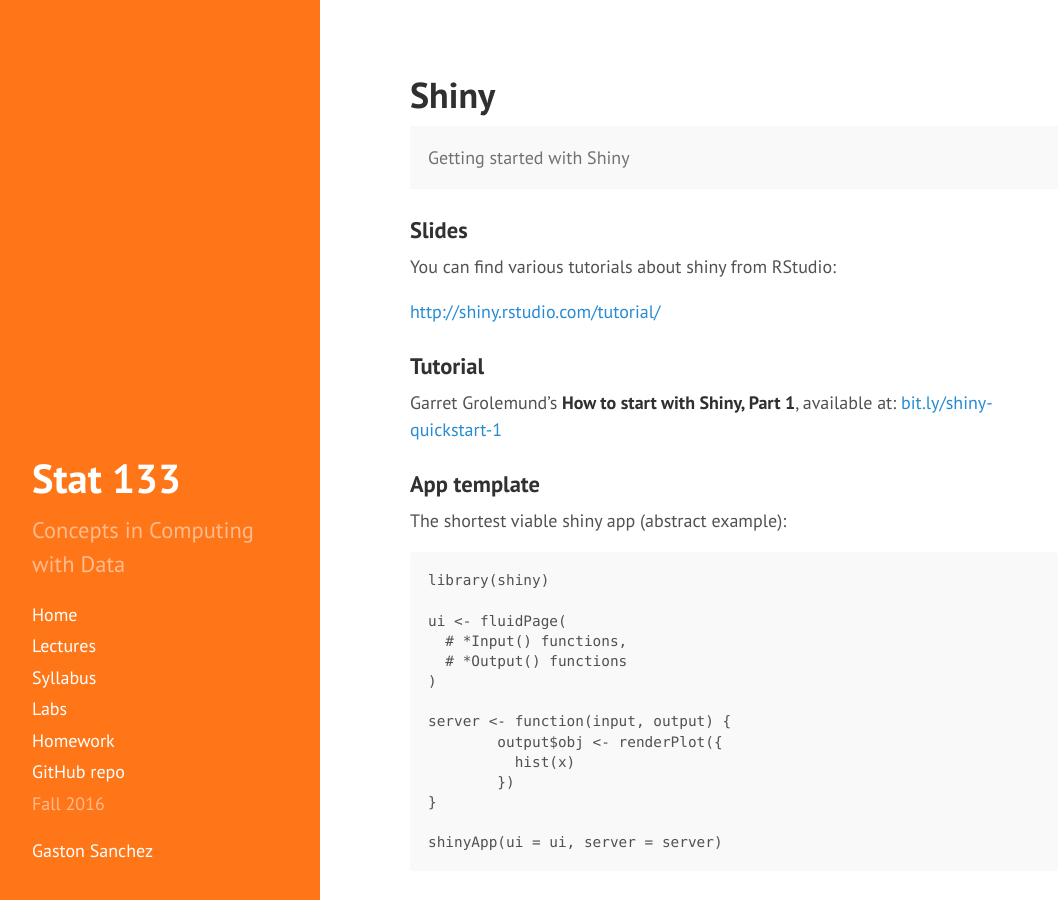
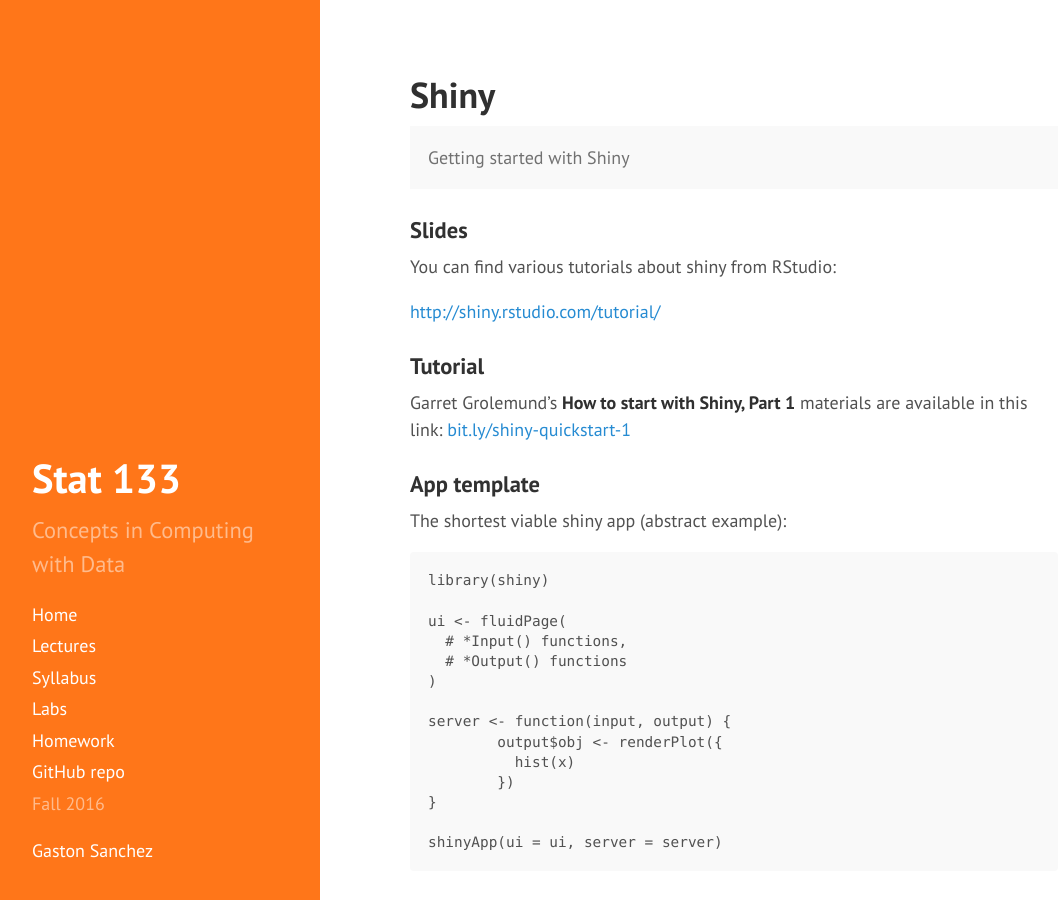
Before and after one commit to gastonstat/relic-stat133, a Jekyll site: the page built from lectures/15-shiny.md, in a window 1280 px wide and 900 px high. Shown: the whole window, without its empty margins (4-1062 px from the left). Built offline with Jekyll 4.4.1, drawn with Linux system fonts in a browser that asks for light colours; nearby versions of some CDN libraries.

Commit message:
lectures: fix broken nitly link for shiny intro

```diff
--- a/lectures/15-shiny.md
+++ b/lectures/15-shiny.md
@@ -16,7 +16,8 @@
 
 ### Tutorial
 
-Garret Grolemund's __How to start with Shiny, Part 1__, available at: <a href="bit.ly/shiny-quickstart-1" target="_blank">bit.ly/shiny-quickstart-1</a>
+Garret Grolemund's __How to start with Shiny, Part 1__ materials
+are available in this link: <a href="http://bit.ly/shiny-quickstart-1" target="_blank">bit.ly/shiny-quickstart-1</a>
 
 
 ### App template
```
